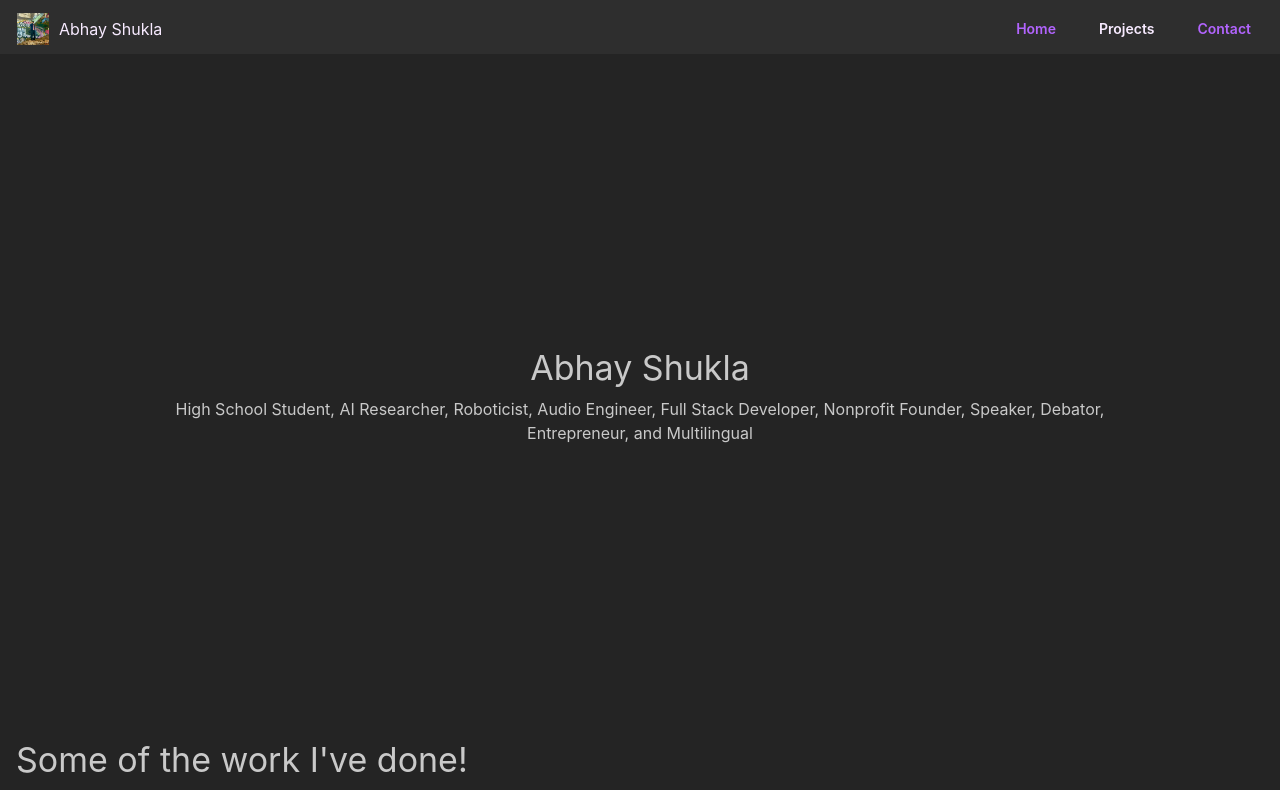
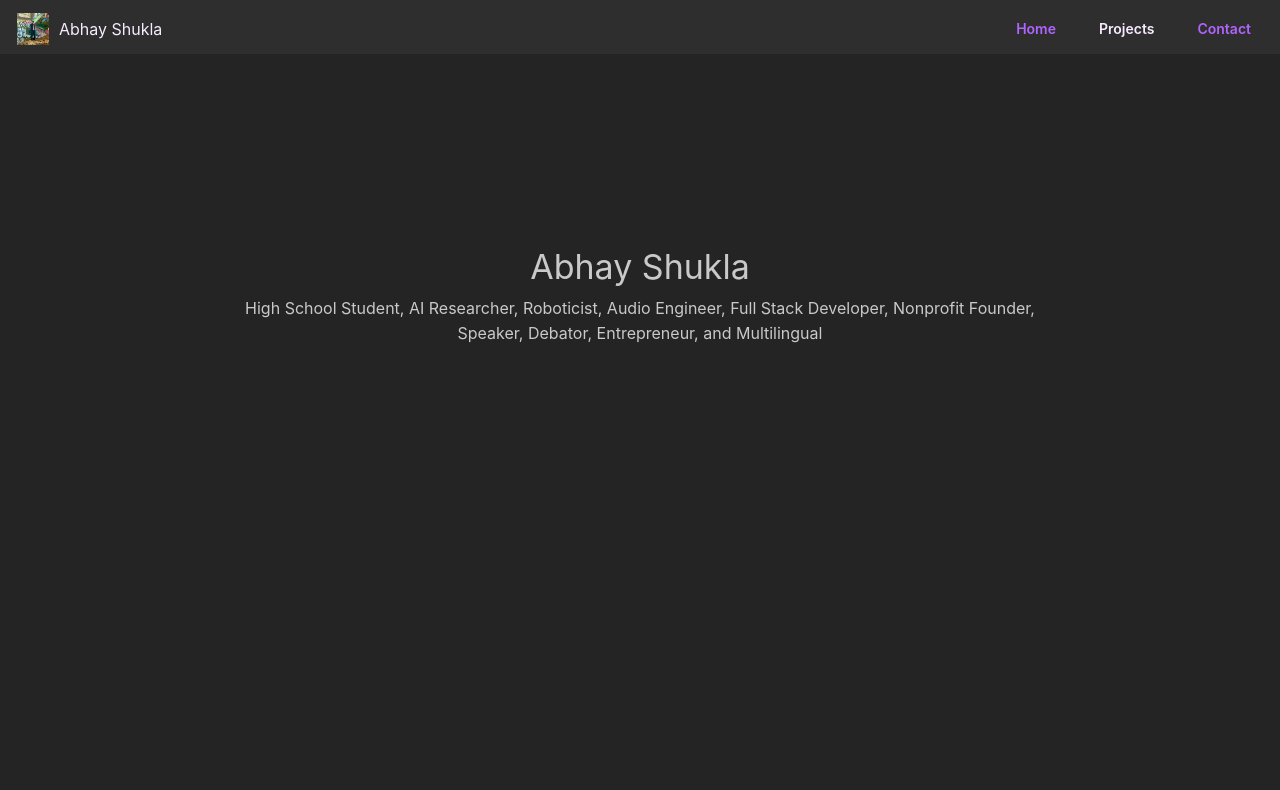
Before and after one commit to shuklabhay/shuklabhay.github.io, a React (Vite) app: page / in a window 1280 px wide. Shown: the top 790 px of the page. Built offline with nearby package versions, Linux system fonts and the light colour scheme.

Commit message:
fix stuff

```diff
--- a/package.json
+++ b/package.json
@@ -18,8 +18,7 @@
     "framer-motion": "^11.3.30",
     "prettier": "^3.3.3",
     "react": "^18.3.1",
-    "react-dom": "^18.3.1",
-    "react-router-dom": "^6.26.1"
+    "react-dom": "^18.3.1"
   },
   "devDependencies": {
     "@eslint/js": "^9.9.0",
--- /dev/null
+++ b/sitedata/skills.json
@@ -0,0 +1,5 @@
+[
+  {
+    "skill": "skill"
+  }
+]
--- a/src/App.tsx
+++ b/src/App.tsx
@@ -1,7 +1,6 @@
 import "@mantine/core/styles.css";
 import { MantineProvider } from "@mantine/core";
 import { theme } from "./utils/theme.ts";
-import { BrowserRouter } from "react-router-dom";
 
 import PageStack from "./pages/PageStack.tsx";
 import { Navbar } from "./components/Navbar.tsx";
@@ -11,10 +10,8 @@ export default function App() {
   return (
     <MantineProvider theme={theme} defaultColorScheme="dark">
       <ScrollProvider>
-        <BrowserRouter>
-          <Navbar />
-          <PageStack />
-        </BrowserRouter>
+        <Navbar />
+        <PageStack />
       </ScrollProvider>
     </MantineProvider>
   );
--- a/src/components/Navbar.tsx
+++ b/src/components/Navbar.tsx
@@ -47,7 +47,7 @@ export function Navbar() {
         style={{
           position: "sticky",
           top: 0,
-          zIndex: 1000,
+          zIndex: 9999,
         }}
       >
         <Progress
--- a/src/pages/Landing.tsx
+++ b/src/pages/Home.tsx
@@ -1,12 +1,16 @@
 import { Button, Stack, Text, useMantineTheme } from "@mantine/core";
 import { motion } from "framer-motion";
 
-export default function Landing() {
+export default function Home() {
   const theme = useMantineTheme();
 
   if (theme.colors.main) {
     return (
-      <Stack align="center" justify="center" gap={2} style={{ height: "85vh" }}>
+      <Stack
+        align="center"
+        gap={2}
+        style={{ height: "95vh", paddingTop: "15%" }}
+      >
         <motion.div
           whileHover={{
             scale: 1.3,
@@ -17,7 +21,7 @@ export default function Landing() {
           <Text fz="h1">Abhay Shukla</Text>
         </motion.div>
 
-        <Text style={{ textAlign: "center", width: "75%" }}>
+        <Text fz="body2" style={{ textAlign: "center", width: "65%" }}>
           High School Student, AI Researcher, Roboticist, Audio Engineer, Full
           Stack Developer, Nonprofit Founder, Speaker, Debator, Entrepreneur,
           and Multilingual
--- a/src/pages/PageStack.tsx
+++ b/src/pages/PageStack.tsx
@@ -1,10 +1,9 @@
 import { useEffect, useRef } from "react";
 import { scrollOffet, useScrollContext } from "../utils/scrollContext.tsx";
-import { Container, Stack } from "@mantine/core";
+import { Container } from "@mantine/core";
 import Contact from "./Contact.tsx";
-import Landing from "./Landing.tsx";
+import Home from "./Home.tsx";
 import Projects from "./Projects.tsx";
-import { Navbar } from "../components/Navbar.tsx";
 
 export default function PageStack() {
   const { setScrollInformation } = useScrollContext();
@@ -18,7 +17,7 @@ export default function PageStack() {
         const newLandingPositon = landingRef.current.offsetTop - scrollOffet;
         const newProjectsPositon = projectsRef.current.offsetTop - scrollOffet;
         const newContactPositon = contactRef.current.offsetTop - scrollOffet;
-        const scrollTop = window.pageYOffset;
+        const scrollTop = window.scrollY;
         const scrollBottom = scrollTop + window.innerHeight;
 
         setScrollInformation({
@@ -47,9 +46,9 @@ export default function PageStack() {
   console.log();
 
   return (
-    <Container size="sx" style={{ height: "100svh" }}>
+    <Container size="sx">
       <div ref={landingRef}>
-        <Landing />
+        <Home />
       </div>
 
       <div ref={projectsRef}>
--- a/src/pages/Projects.tsx
+++ b/src/pages/Projects.tsx
@@ -2,7 +2,7 @@ import { Button, Stack, Text } from "@mantine/core";
 
 export default function Projects() {
   return (
-    <>
+    <Stack gap={2}>
       <Text fz="h1">Some of the work I've done!</Text>
       <Text>Put the project timeline stack thing here</Text>
       <Stack gap={6}>
@@ -24,6 +24,6 @@ export default function Projects() {
         <Button>placeholder</Button>
         <Button>placeholder</Button>
       </Stack>
-    </>
+    </Stack>
   );
 }
```
Also changed, not shown: 1 other file (tests, documents, lock files or other folders).
